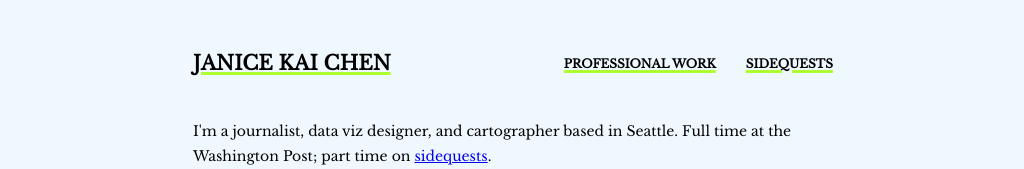
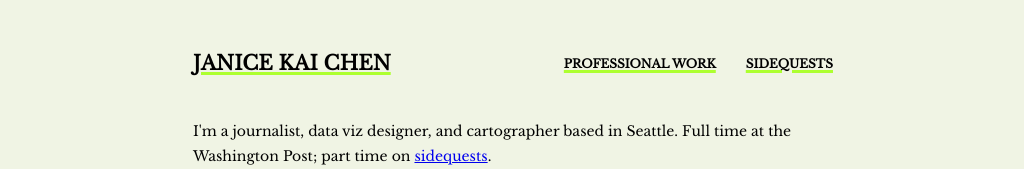
Before and after one commit to janicekchen/janicekchen.github.io, a SvelteKit app: page / in a window 1280 px wide. Shown: the top 169 px of the page, without its empty margins (127-1151 px from the left). Built offline with nearby package versions, Linux system fonts and the light colour scheme; a web font is replaced by a local one.

Commit message:
change bakcground color

```diff
--- a/src/routes/+layout.svelte
+++ b/src/routes/+layout.svelte
@@ -30,7 +30,7 @@
         margin: auto;
         padding: 30px 0;
         /* background: linear-gradient(90deg #fff 0% #ffffff 100%); */
-        background-color: aliceblue;
+        /* background-color: aliceblue; */
         max-width: 640px;
         display: flex;
         justify-content: space-between;
--- a/src/style.css
+++ b/src/style.css
@@ -4,5 +4,5 @@
     /* --font-secondary: 'Cormorant Garamond', serif; */
     /* --font-secondary: 'Times New Roman', serif; */
     /* --font-primary: "Times New Roman", serif; */
-     background-color: aliceblue;
+     background-color: #f0f4e4;
 }
```
